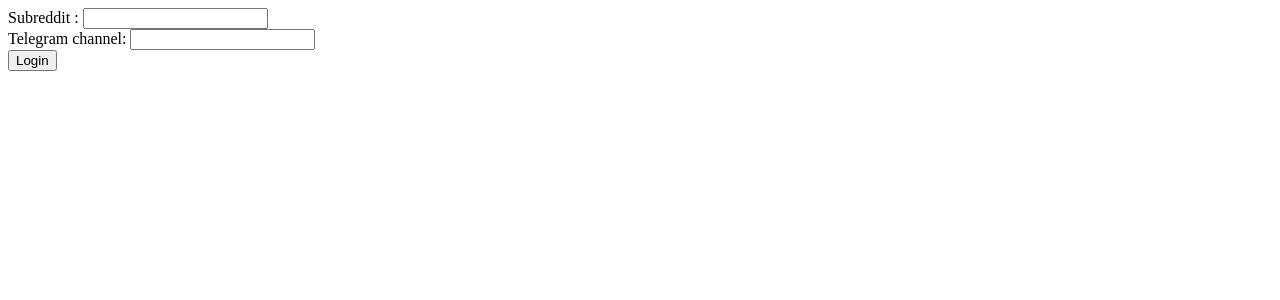
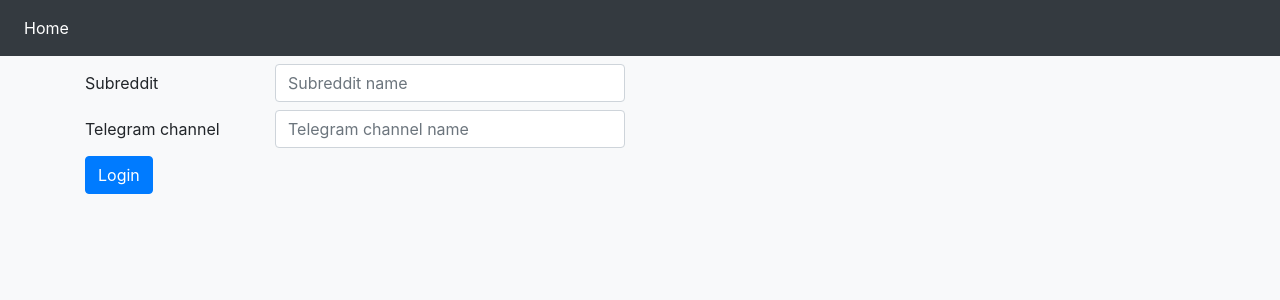
Before and after one commit to vladfedchenko/ReddigramReposter, a Flask app: page / in a window 1280 px wide. Shown: the top 300 px of the page. Run offline with Flask 2, Linux system fonts and the light colour scheme; parts of the project's set-up code (start-up, migrations or seed data) failed here and were passed over; some libraries are stand-ins or nearby versions.

Commit message:
Frontend styling added

```diff
--- /dev/null
+++ b/src/templates/base.html
@@ -0,0 +1,71 @@
+<!doctype html>
+
+<html lang="en">
+<head>
+    <meta charset="utf-8">
+
+    <title>ReddigramReposter</title>
+    <meta name="description" content="{% block description %}{% endblock %}">
+    <meta name="viewport" content="width=device-width, initial-scale=1">
+    <meta name="author" content="Vladyslav Fedchenko">
+
+    <link rel="stylesheet" href="https://stackpath.bootstrapcdn.com/bootstrap/4.3.1/css/bootstrap.min.css"
+          integrity="sha384-ggOyR0iXCbMQv3Xipma34MD+dH/1fQ784/j6cY/iJTQUOhcWr7x9JvoRxT2MZw1T" crossorigin="anonymous">
+</head>
+
+<style>
+/* override Bootstrap's container */
+html, body {
+height: 100%;
+}
+
+.container-fluid {
+    padding-right:0;
+    padding-left:0;
+    min-height: 100%;
+    margin-right:auto;
+    margin-left:auto
+ }
+</style>
+
+<body>
+
+    <div class="container-fluid bg-light">
+        <nav class="navbar navbar-expand-lg navbar-dark bg-dark">
+            <button class="navbar-toggler ml-auto" type="button" data-toggle="collapse"
+                    data-target="#navbar-collapse-1">
+                <span class="navbar-toggler-icon"></span>
+            </button>
+
+            <div class="collapse navbar-collapse" id="navbar-collapse-1">
+                <ul class="navbar-nav mr-auto my-2 my-lg-0">
+                    <li class="nav-item active">
+                        <a class="nav-link" href="{{ url_for('index')}}">Home</a>
+                    </li>
+                </ul>
+
+                {% if logged_in %}
+                <form class="form-inline my-2 my-lg-0" action="{{ url_for('logout')}}">
+                    <button class="btn btn-outline-danger" type="submit">Logout</button>
+                </form>
+                {% endif %}
+            </div>
+        </nav>
+
+        {% block content %}{% endblock %}
+
+    </div>
+
+<script src="https://code.jquery.com/jquery-3.3.1.slim.min.js"
+        integrity="sha384-q8i/X+965DzO0rT7abK41JStQIAqVgRVzpbzo5smXKp4YfRvH+8abtTE1Pi6jizo"
+        crossorigin="anonymous"></script>
+<script src="https://cdnjs.cloudflare.com/ajax/libs/popper.js/1.14.7/umd/popper.min.js"
+        integrity="sha384-UO2eT0CpHqdSJQ6hJty5KVphtPhzWj9WO1clHTMGa3JDZwrnQq4sF86dIHNDz0W1"
+        crossorigin="anonymous"></script>
+<script src="https://stackpath.bootstrapcdn.com/bootstrap/4.3.1/js/bootstrap.min.js"
+        integrity="sha384-JjSmVgyd0p3pXB1rRibZUAYoIIy6OrQ6VrjIEaFf/nJGzIxFDsf4x0xIM+B07jRM"
+        crossorigin="anonymous"></script>
+
+
+</body>
+</html>
--- /dev/null
+++ b/src/templates/forms/login.html
@@ -0,0 +1,19 @@
+<form action ="{{ url_for('login')}}" method="post">
+    <div class="row my-2">
+        <label class="col-4 col-sm-4 col-md-3 col-lg-2 col-xl-2 col-form-label">Subreddit</label>
+        <div class="col-8 col-sm-8 col-md-5 col-lg-5 col-xl-4">
+            <input type="text" class="form-control" value="{{ subreddit }}" name="subreddit"
+                   placeholder="Subreddit name">
+        </div>
+    </div>
+
+    <dic class="row my-2">
+        <label class="col-4 col-sm-4 col-md-3 col-lg-2 col-xl-2 col-form-label">Telegram channel</label>
+        <div class="col-8 col-sm-8 col-md-5 col-lg-5 col-xl-4">
+            <input type="text" class="form-control" value="{{ tel_channel }}" name="tel_channel"
+                   placeholder="Telegram channel name">
+        </div>
+    </dic>
+
+    <input type="submit" class="btn btn-primary" value="Login">
+</form>
--- a/src/templates/index.html
+++ b/src/templates/index.html
@@ -1,26 +1,15 @@
-<!doctype html>
+{% extends "base.html" %}
+{% block description %}ReddigramReposter index page{% endblock %}
+{% block content %}
 
-<html lang="en">
-<head>
-  <meta charset="utf-8">
+<div class="container">
+    {% if logged_in %}
+    <h4>Reposting from {{ subreddit }} to {{ tel_channel }}</h4>
+    {% else %}
 
-  <title>ReddigramReposter</title>
-  <meta name="description" content="ReddigramReposter index page">
-  <meta name="author" content="Vladyslav Fedchenko">
-</head>
+    {% include 'forms/login.html' %}
 
-<body>
-    {% if logged_in %}
-    <form action="/logout">
-        <h3>Reposting from {{ subreddit }} to {{ tel_channel }}</h3>
-        <input type="submit" value="Logout">
-    </form>
-    {% else %}
-     <form action ="/login" method="post">
-         Subreddit       : <input type="text" value="{{ subreddit }}" name="subreddit"> <br>
-         Telegram channel: <input type="text" value="{{ tel_channel }}" name="tel_channel"> <br>
-         <input type="submit" value="Login"> <br>
-    </form>
     {% endif %}
-</body>
-</html>
+</div>
+
+{% endblock %}
```
Also changed, not shown: src/templates/mfa.html (+17 -14 lines).
